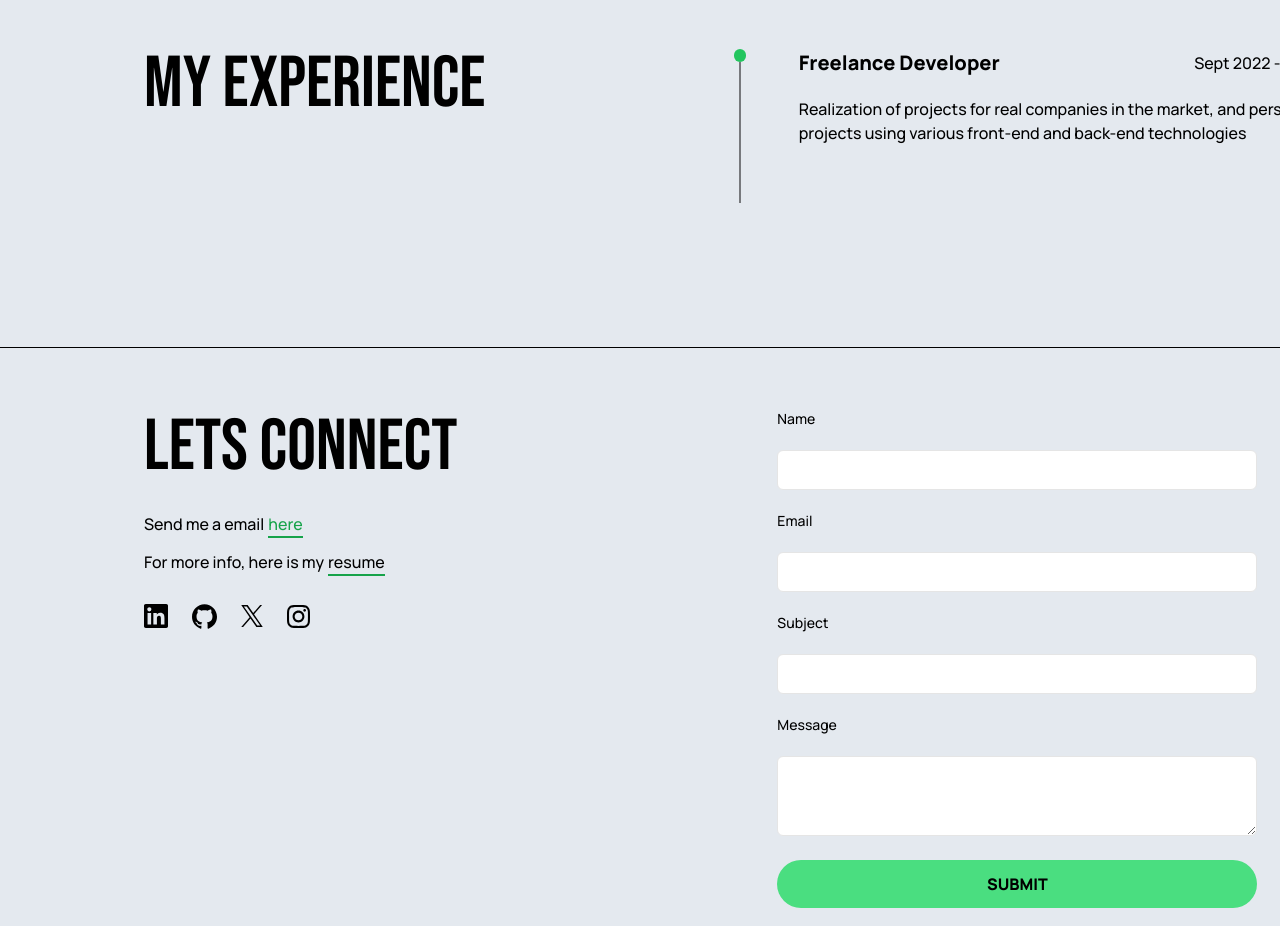
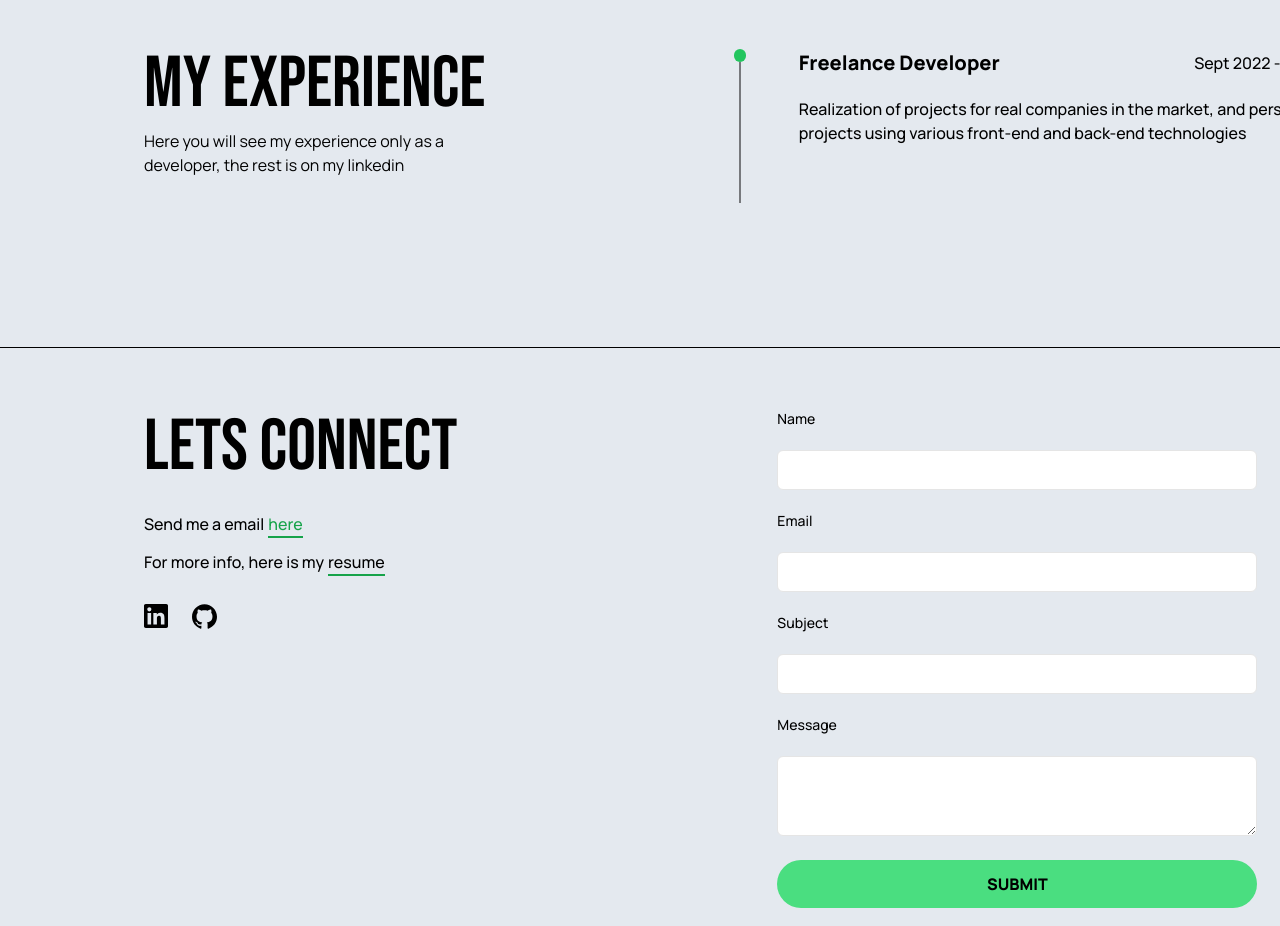
Before and after one commit to sebaactis/portfolio, a Next.js app: page /aboutme in a window 1280 px wide. Shown: the part 1300-2226 px from the top of the page. Built offline with nearby package versions, Linux system fonts and the light colour scheme.

Commit message:
aviso experiencia, delete X y IG redes

```diff
--- a/components/contact/contact.tsx
+++ b/components/contact/contact.tsx
@@ -52,8 +52,6 @@ const Contact = () => {
                 <div className="flex gap-6 items-center">
                 <a className="dark:text-green-500 hover:scale-110 transition duration-200" href="https://instagram.com/sebaactis" target="_blank"><LinkedIdIcon /></a>
                     <a className="dark:text-green-500 hover:scale-110 transition duration-200" href="https://github.com/sebaactis" target="_blank"><GithubIcon /></a>
-                    <a className="dark:text-green-500 hover:scale-110 transition duration-200" href="https://twitter.com/sebaactis" target="_blank"><XIcon /></a>
-                    <a className="dark:text-green-500 hover:scale-110 transition duration-200" href="https://instagram.com/sebaactis" target="_blank"><InstagramIcon /></a>
                 </div>
 
             </article>
--- a/components/experience/experience.tsx
+++ b/components/experience/experience.tsx
@@ -1,4 +1,4 @@
-import { bebasNeue } from '@/utils/fonts'
+import { bebasNeue, manrope400, manrope500 } from '@/utils/fonts'
 import ExperencieCard from './experencieCard'
 import { useLanguage } from '@/hooks/useLanguage';
 
@@ -10,6 +10,7 @@ const Experience = () => {
         <section id="aboutme" className="flex flex-col ml-6 mb-14 md:ml-36 2xl:ml-72 md:flex-row mt-20 gap-20 md:gap-52 md:mb-36">
             <div className="flex flex-col md:mx-0 gap-2">
                 <h2 className={`${bebasNeue.className} md:text-7xl text-5xl`}> {language ? "MY EXPERIENCE" : "MI EXPERIENCIA"}</h2>
+                <p className={`${manrope400.className} max-w-80`}>{language ? "Here you will see my experience only as a developer, the rest is on my linkedin" : "Aquí veras mi experiencia unicamente como desarrollador, el resto se encuentra en mi linkedin"}</p>
             </div>
             <div className="md:w-[33rem] md:ml-10 flex flex-col">
                 <ExperencieCard
```
